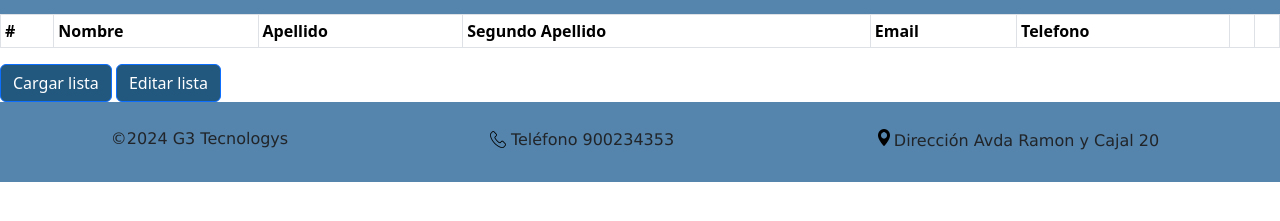
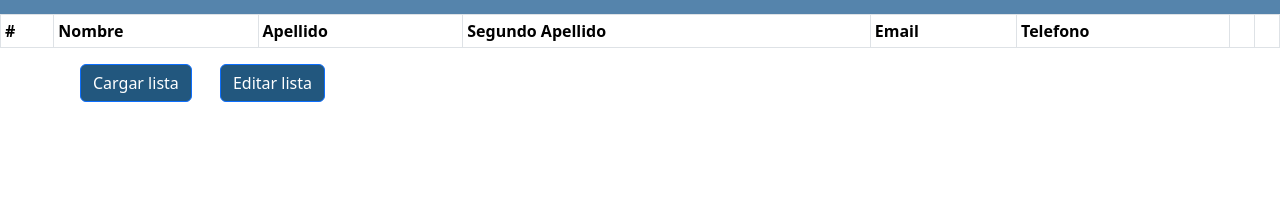
Before and after one commit to blancaden/lottery, a React (Vite) app: page /Lottery in a window 1280 px wide. Shown: the part 317-538 px from the top of the page. Built offline with nearby package versions, Linux system fonts and the light colour scheme.

Commit message:
update footer

```diff
--- a/src/components/App/App.jsx
+++ b/src/components/App/App.jsx
@@ -5,7 +5,7 @@ import UserList from '../UserList/UserList';
 import HomeView from '../Views/Home/HomeView';
 import PageAdmin from '../Views/PageAdmin/PageAdmin';
 import Menu from '../Views/Menu/Menu';
-import { Routes, Route } from 'react-router-dom';
+import { Routes, Route, useLocation } from 'react-router-dom';
 import LoginModal from '../LoginModal/LoginModal';
 import Lottery from '../Views/Lottery/Lottery';
 
@@ -14,7 +14,8 @@ const App = () => {
 
   // Usamos un estado para controlar que el botón de logout esté deshabilitado, o no
   const [isLogoutVisible, setIsLogoutVisible] = React.useState(true);
-
+  const location = useLocation();
+  const esVistaLottery = location.pathname === '/Lottery';
   return (
     <>
       <Header  isLogoutVisible={isLogoutVisible}/>
@@ -27,7 +28,7 @@ const App = () => {
          <Route path="/Lottery" element={<Lottery />} />
       </Routes>
 
-      <Footer />
+      {!esVistaLottery && <Footer />}
     </>
   )
 }
--- a/src/components/Footer/Footer.css
+++ b/src/components/Footer/Footer.css
@@ -9,6 +9,11 @@
      width: 100%;
      bottom: 0;
 }
+.footer-container.fixed {
+    position: fixed;
+    bottom: 0;
+    width: 100%;
+  }
 
 .comment1 {
 
--- a/src/components/Footer/Footer.jsx
+++ b/src/components/Footer/Footer.jsx
@@ -2,10 +2,10 @@ import React from 'react'
 import './Footer.css'
 
 
-const Footer = () => {
+const Footer = ({ esFixed }) => {
   return (
     <>
-    <div className='footer-container'>
+   <div className={`footer-container ${esFixed ? 'fixed' : ''}`}>
       <footer className="footer_home">
        <div className="comment1">
         <p> &copy;2024 G3 Tecnologys</p>
--- a/src/components/LoginModal/LoginModal.jsx
+++ b/src/components/LoginModal/LoginModal.jsx
@@ -57,7 +57,7 @@ const LoginModal = () => {
         <>
             <div className='principal'>
                 <div className='col-md-1 mx-auto text-center'>
-                    <Button style={{ backgroundColor: '#22577E', color: 'white', margin: 30, padding: 15}} size="lg" onClick={abrirModal}>ACCESS</Button>{' '}
+                    <Button style={{ backgroundColor: '#22577E', color: 'white', margin: 30, padding: 15, marginBottom: 30}} size="lg" onClick={abrirModal}>ACCESS</Button>{' '}
                 </div>
             </div>
 
--- a/src/components/Views/Lottery/Lottery.css
+++ b/src/components/Views/Lottery/Lottery.css
@@ -1,10 +1,11 @@
-body {
+/* body {
     margin: 0;
     padding: 0;
-    height: 100vh; /* Ajusta según sea necesario para ocupar toda la altura de la ventana */
+    height: 100vh;
     display: flex;
     flex-direction: column;
-  }
+  } */
+
 
   #root {
     flex: 1;
@@ -16,15 +17,26 @@ body {
     flex: 1;
     display: flex;
     flex-direction: column;
-    padding: 20px; /* Ajusta según sea necesario */
+    padding: 20px;
   }
 
   .listButtons {
-    margin-top: 20px; /* Ajusta según sea necesario */
+    margin-top: 20px;
   }
 
+
   footer {
-    background-color: #f8f9fa; /* Ajusta según sea necesario */
+    background-color: #f8f9fa;
     padding: 10px;
     text-align: center;
   }
+
+  @media screen and (max-width: 431px) {
+
+    .main {
+      display: flex;
+      flex-direction: column;
+      align-items: center;
+      height: 20vh;
+  }
+  }
--- a/src/components/Views/Lottery/Lottery.jsx
+++ b/src/components/Views/Lottery/Lottery.jsx
@@ -69,7 +69,8 @@ const UserList = () => {
   });
 
   return (
-    <div>
+    <div className='contentLottery'>
+
       <Table striped bordered hover size="sm" responsive="lg">
         <thead>
           <tr>
@@ -107,10 +108,10 @@ const UserList = () => {
         </tbody>
       </Table>
 
-      <section className="listButtons">
-        <Button style={{ backgroundColor: '#22577E', color: 'white' }} onClick={() => fetchUser()}>Cargar lista</Button>{' '}
+   <section className="listButtons">
+        <Button style={{ backgroundColor: '#22577E', color: 'white', marginBottom: '10vh', marginLeft: '10vh'}} onClick={() => fetchUser()}>Cargar lista</Button>{' '}
         <Link to="/PageAdmin" className="btn-edit-list">
-          <Button style={{ backgroundColor: '#22577E', color: 'white' }}>Editar lista</Button>{' '}
+          <Button style={{ backgroundColor: '#22577E', color: 'white', marginBottom: '10vh', marginLeft: '3vh'}}>Editar lista</Button>{' '}
         </Link>
       </section>
 
```
